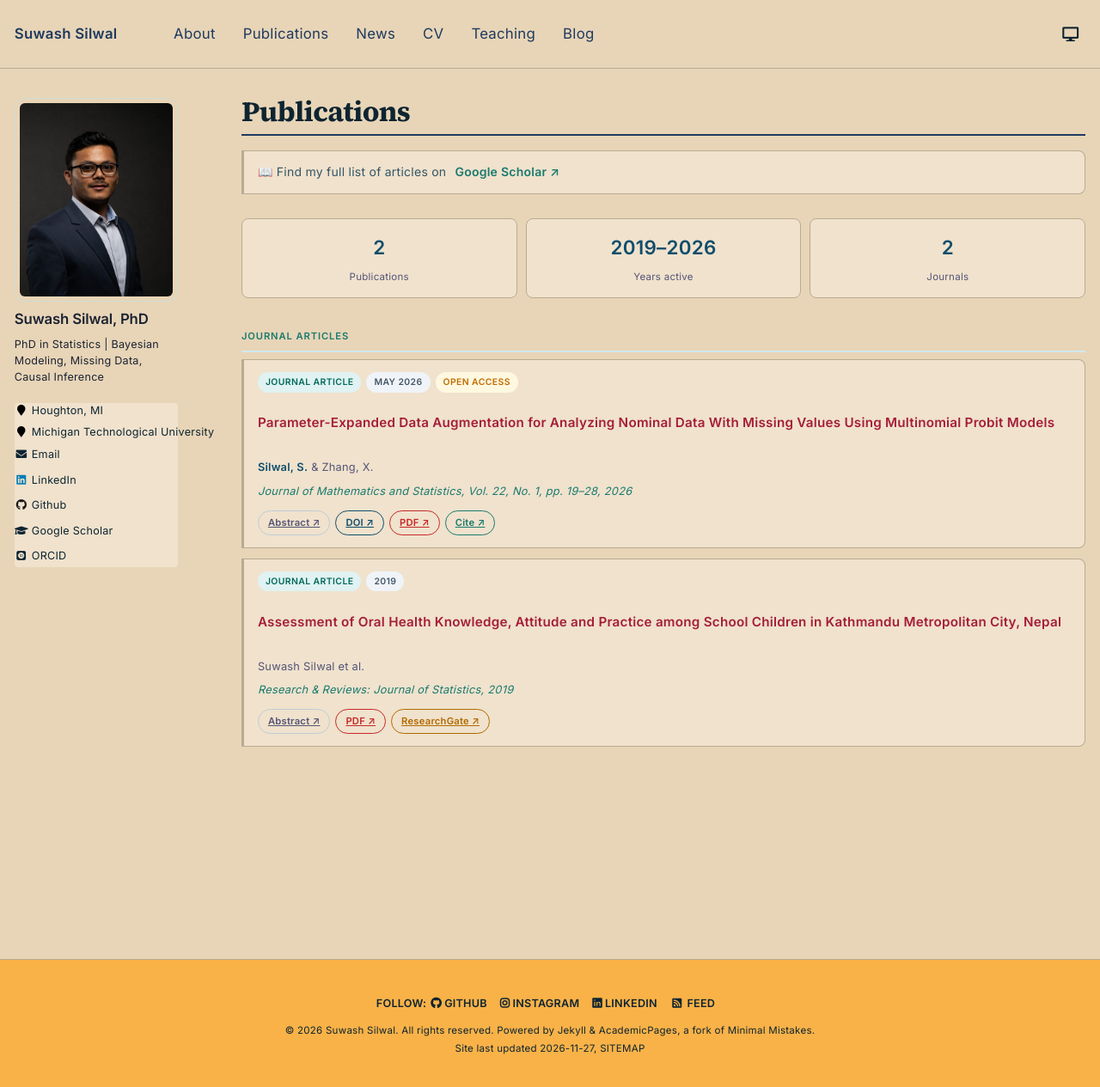
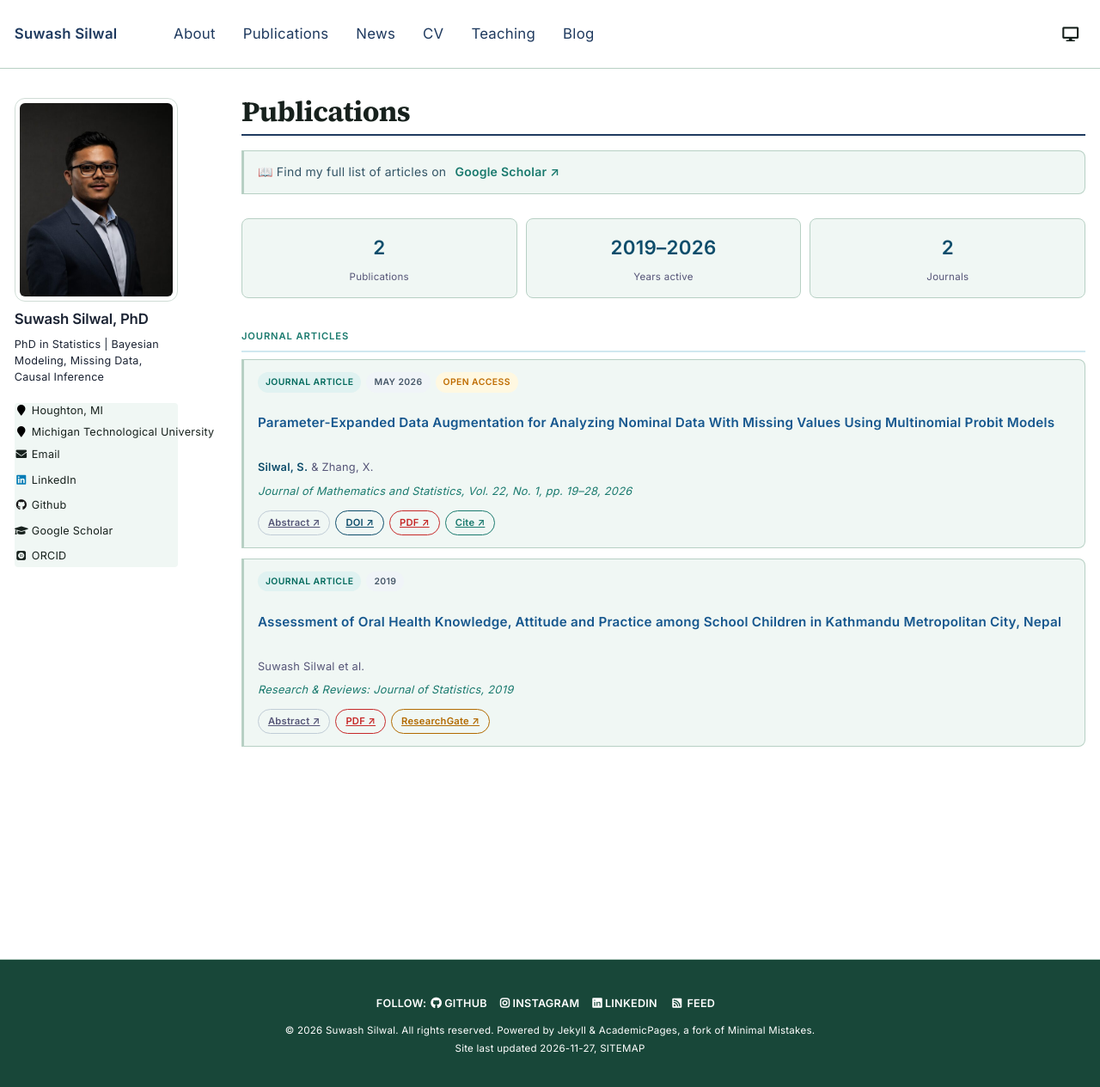
Before and after one commit to ssilwal050/ssilwal050.github.io, a Jekyll site: the page built from _pages/publications.md, in a window 1280 px wide and 1265 px high. Shown: the whole window at 86% size. Built offline with Jekyll 4.4.1, drawn with Linux system fonts in a browser that asks for light colours; some web fonts are replaced.

Commit message:
Use green, white, black and blue site palettes

```diff
--- a/assets/css/custom.css
+++ b/assets/css/custom.css
@@ -450,11 +450,11 @@
 
 html[data-theme="dark"] {
   color-scheme: dark;
-  --theme-background: #252a34;
-  --theme-surface: #1f242c;
+  --theme-background: #11151b;
+  --theme-surface: #1b232c;
   --theme-text: #ffffff;
   --theme-muted: #bac5d2;
-  --theme-link: #8cd2d5;
+  --theme-link: #a9d7ff;
   --theme-border: #51555d;
   background: var(--theme-background);
   color: var(--theme-text);
@@ -519,7 +519,7 @@ html[data-theme="dark"] :is(.masthead, #main, .page__footer) * {
 }
 
 html[data-theme="dark"] :is(.btn--primary, .quick-links a, .publication-badge, .page__content a[href*="dl.acm"]) {
-  background-color: #006b71;
+  background-color: #1b614b;
 }
 
 html[data-theme="dark"] a:focus-visible {
@@ -527,54 +527,63 @@ html[data-theme="dark"] a:focus-visible {
   outline-offset: 3px;
 }
 
-/* Minimal Mistakes Sunrise palette, adapted to the AcademicPages layout. */
+/* Light palette */
 html:not([data-theme="dark"]) {
   color-scheme: light;
-  --sunrise-background: #e8d5b7;
-  --sunrise-surface: #f0e2cd;
-  --sunrise-text: #0e2431;
-  --sunrise-accent: #a51e38;
-  --sunrise-border: #b9aa92;
-  --sunrise-footer: #f9b248;
-  background-color: var(--sunrise-background);
+  --light-background: #ffffff;
+  --light-surface: #f0f7f4;
+  --light-text: #17211d;
+  --light-accent: #16578e;
+  --light-action: #1f634b;
+  --light-border: #b7d0c4;
+  --light-footer: #184739;
+  background-color: var(--light-background);
 }
 
 html:not([data-theme="dark"]) :is(body, .masthead, .greedy-nav) {
-  background-color: var(--sunrise-background);
-  color: var(--sunrise-text);
-  border-color: var(--sunrise-border);
+  background-color: var(--light-background);
+  color: var(--light-text);
+  border-color: var(--light-border);
 }
 
-html:not([data-theme="dark"]) :is(.page__footer, .page__footer i) {
-  background-color: var(--sunrise-footer);
-  color: var(--sunrise-text);
-  border-color: var(--sunrise-border);
+html:not([data-theme="dark"]) .page__footer {
+  background-color: var(--light-footer);
+  color: #fff;
+  border-color: var(--light-border);
 }
 
 html:not([data-theme="dark"]) :is(.news-card, .archive__item, .pub-card, .pub-stat,
   .pub-scholar-bar, .tl-item, .greedy-nav .hidden-links, .author__urls,
   input, textarea, select, pre, .highlighter-rouge) {
-  background: var(--sunrise-surface);
-  border-color: var(--sunrise-border);
+  background: var(--light-surface);
+  border-color: var(--light-border);
 }
 
 html:not([data-theme="dark"]) :is(.page__content a:not(.btn), .pub-title a, .archive__item-title a) {
-  color: var(--sunrise-accent);
+  color: var(--light-accent);
 }
 
 html:not([data-theme="dark"]) :is(.opening-quote__text, .opening-quote__author, .page__title, .page__content h2) {
-  color: var(--sunrise-text);
+  color: var(--light-text);
 }
 
 html:not([data-theme="dark"]) :is(.btn--primary, .quick-links a, .page__content a[href*="dl.acm"], .greedy-nav button) {
-  background-color: var(--sunrise-accent);
+  background-color: var(--light-action);
   color: #fff;
 }
 
 html:not([data-theme="dark"]) .greedy-nav .visible-links a::before {
-  background-color: #fc3a52;
+  background-color: var(--light-action);
 }
 
 html[data-theme="dark"] .page__footer {
-  background-color: #1a1d24;
+  background-color: #0c1117;
 }
+
+html:not([data-theme="dark"]) .page__footer :is(a, i) {
+  color: inherit;
+}
+
+html[data-theme="dark"] .greedy-nav .visible-links a::before {
+  background-color: var(--theme-link);
+}
```
